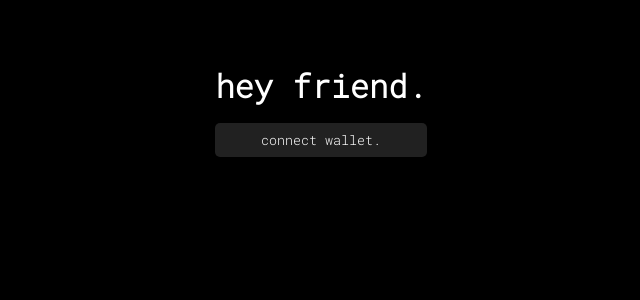
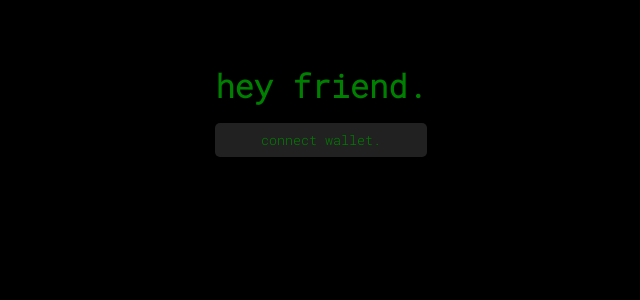
Before and after one commit to soundarzozm/solidity-hiphop, a React (Create React App) app in the folder frontend/: page / in a window 1280 px wide. Shown: the top 300 px of the page, without its empty margins (319-959 px from the left). Built offline with nearby package versions, Linux system fonts and the light colour scheme; the HTML template or start-up script is replaced by a standard one.

Commit message:
Changed color

```diff
--- a/frontend/src/App.css
+++ b/frontend/src/App.css
@@ -1,6 +1,6 @@
 * {
   background-color: black;
-  color: white;
+  color: green;
   font-family: 'Roboto Mono', monospace;
 }
 
```
